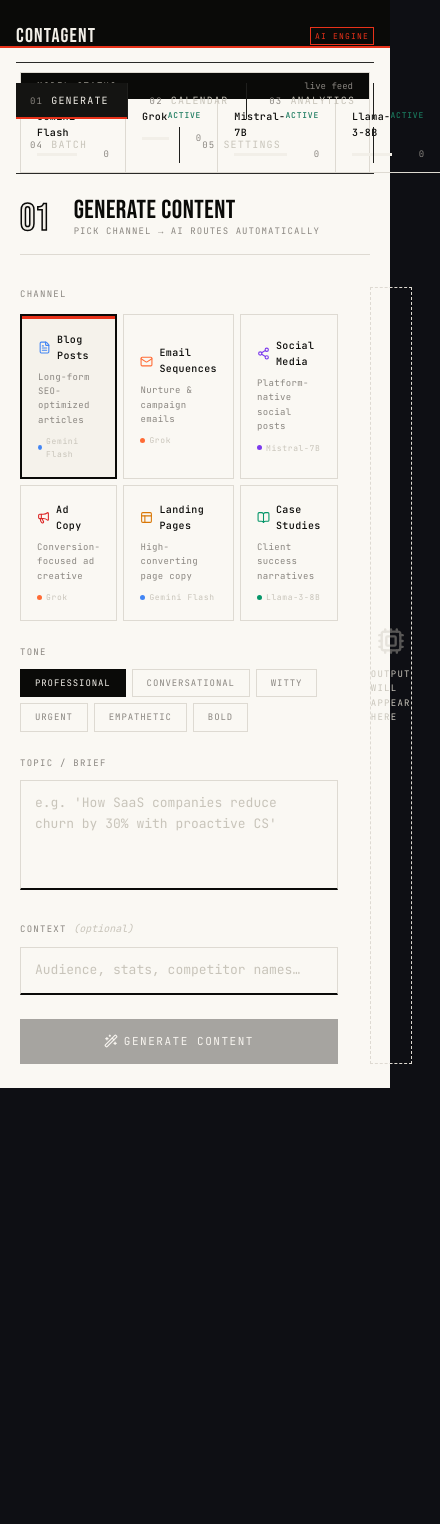
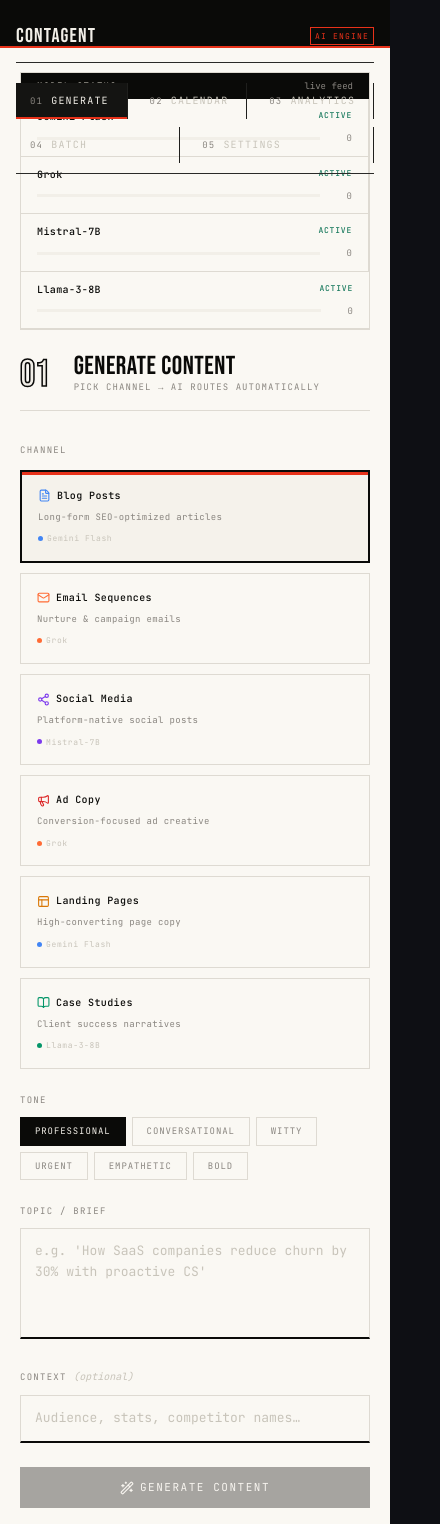
Before and after one commit to Mad-iii/Contagent, a React (Vite) app: page / in a window 390 px wide. Shown: the top 1524 px of the page, 440 px wide, since content can reach past the window. Before the commit the page ends 1088 px from the top, so only its background shows below. Built offline with nearby package versions, Linux system fonts and the light colour scheme.

Commit message:
Made Optimised For Mobile

```diff
--- a/src/components/analytics/AnalyticsDashboard.jsx
+++ b/src/components/analytics/AnalyticsDashboard.jsx
@@ -17,7 +17,7 @@ export default function AnalyticsDashboard() {
       </div>
 
       {/* KPIs */}
-      <div style={{ display: 'grid', gridTemplateColumns: 'repeat(3, 1fr)', gap: 12, marginBottom: 28 }}>
+      <div className="analytics-kpis">
         {[
           { label: 'Total Generated', value: totalGenerated },
           { label: 'Failovers', value: failoverCount, sub: totalGenerated ? `${Math.round((failoverCount / totalGenerated) * 100)}% of total` : '—' },
@@ -32,13 +32,13 @@ export default function AnalyticsDashboard() {
       </div>
 
       {/* Charts */}
-      <div style={{ display: 'grid', gridTemplateColumns: '1fr 1fr', gap: 16, marginBottom: 28 }}>
+      <div className="analytics-charts">
         <div className="fade-up fade-up-2"><VolumeChart targetProgress={targetProgress} /></div>
         <div className="fade-up fade-up-3"><ModelUsageBreakdown byModel={byModel} /></div>
       </div>
 
       {/* Targets */}
-      <div style={{ border: '1px solid var(--border-soft)', background: 'var(--paper)' }} className="fade-up fade-up-4">
+      <div className="analytics-targets fade-up fade-up-4">
         <div style={{ padding: '10px 20px', background: 'var(--ink)', display: 'flex', justifyContent: 'space-between' }}>
           <span style={{ fontSize: 9, letterSpacing: '0.14em', textTransform: 'uppercase', color: 'var(--warm-gray)' }}>Monthly Targets</span>
         </div>
--- a/src/components/batch/BatchGenerator.jsx
+++ b/src/components/batch/BatchGenerator.jsx
@@ -73,15 +73,9 @@ export default function BatchGenerator() {
 
       {running && <div style={{ marginBottom: 24 }}><BatchProgress progress={progress} /></div>}
 
-      <div style={{ display: 'flex', flexDirection: 'column', gap: 8 }}>
+      <div className="batch-list">
         {BATCH_PRESETS.map((preset, i) => (
-          <div key={preset.id} className={`fade-up fade-up-${i + 1}`} style={{
-            display: 'flex', alignItems: 'center', justifyContent: 'space-between',
-            padding: '18px 24px',
-            border: '1px solid var(--border-soft)',
-            borderLeft: '4px solid var(--ink)',
-            background: 'var(--paper)',
-          }}>
+          <div key={preset.id} className={`batch-card fade-up fade-up-${i + 1}`}>
             <div>
               <div style={{ fontSize: 13, fontWeight: 500, letterSpacing: '0.02em', marginBottom: 4 }}>{preset.label}</div>
               <div style={{ fontSize: 10, color: 'var(--muted)' }}>{preset.description}</div>
--- a/src/components/calendar/ContentCalendar.jsx
+++ b/src/components/calendar/ContentCalendar.jsx
@@ -34,9 +34,9 @@ export default function ContentCalendar() {
             <div className="section-sub">Scheduled & drafted pieces</div>
           </div>
         </div>
-        <div style={{ display: 'flex', alignItems: 'center', gap: 8 }}>
+        <div style={{ display: 'flex', flexWrap: 'wrap', alignItems: 'center', gap: 8, justifyContent: 'flex-end' }}>
           <button onClick={prev} className="btn btn-ghost" style={{ padding: '6px 10px' }}><ChevronLeft size={13} /></button>
-          <span style={{ fontFamily: 'Bebas Neue, sans-serif', fontSize: 20, letterSpacing: '0.06em', minWidth: 160, textAlign: 'center' }}>
+          <span style={{ fontFamily: 'Bebas Neue, sans-serif', fontSize: 20, letterSpacing: '0.06em', textAlign: 'center' }}>
             {monthName} {year}
           </span>
           <button onClick={next} className="btn btn-ghost" style={{ padding: '6px 10px' }}><ChevronRight size={13} /></button>
--- a/src/components/generator/ChannelSelector.jsx
+++ b/src/components/generator/ChannelSelector.jsx
@@ -17,7 +17,7 @@ export default function ChannelSelector({ selected, onChange }) {
   };
 
   return (
-    <div style={{ display: 'grid', gridTemplateColumns: 'repeat(3, 1fr)', gap: 6 }}>
+    <div className="channel-grid">
       {Object.values(CONTENT_TYPES).map((ct) => {
         const Icon = ICONS[ct.icon] || FileText;
         const model = getRoutedModel(ct);
--- a/src/components/generator/ContentGenerator.jsx
+++ b/src/components/generator/ContentGenerator.jsx
@@ -25,9 +25,9 @@ export default function ContentGenerator() {
         </div>
       </div>
 
-      <div style={{ display: 'grid', gridTemplateColumns: '1fr 1fr', gap: 32 }}>
+      <div className="generator-grid">
         {/* Left col — controls */}
-        <div style={{ display: 'flex', flexDirection: 'column', gap: 24 }}>
+        <div className="generator-controls">
 
           {/* Channel */}
           <div>
@@ -73,10 +73,9 @@ export default function ContentGenerator() {
           </div>
 
           <button
-            className="btn btn-primary"
+            className="btn btn-primary generator-submit"
             disabled={loading || !topic.trim()}
             onClick={() => generate({ contentType, topic, tone, additionalContext })}
-            style={{ width: '100%', padding: '14px', fontSize: 11, letterSpacing: '0.14em' }}
           >
             <Wand2 size={14} />
             {loading ? 'Generating…' : 'Generate Content'}
--- a/src/components/modelStatus/ModelStatusBar.jsx
+++ b/src/components/modelStatus/ModelStatusBar.jsx
@@ -26,7 +26,7 @@ export default function ModelStatusBar() {
       </div>
 
       {/* Model rows */}
-      <div style={{ display: 'grid', gridTemplateColumns: 'repeat(4, 1fr)' }}>
+      <div className="model-grid">
         {Object.values(MODELS).map((model, i) => {
           const s = modelStatus[model.id];
           const exhausted = s?.isExhausted && s.resetAt > Date.now();
--- a/src/index.css
+++ b/src/index.css
@@ -433,6 +433,79 @@ textarea.input { resize: none; }
 .app-main {
   flex: 1;
   padding: 32px 40px;
+  max-width: 1180px;
+  width: 100%;
+  margin: 0 auto;
+}
+
+.generator-grid {
+  display: grid;
+  grid-template-columns: 1fr 1fr;
+  gap: 32px;
+}
+
+.generator-controls {
+  display: flex;
+  flex-direction: column;
+  gap: 24px;
+}
+
+.generator-submit {
+  width: 100%;
+  padding: 14px;
+  font-size: 11px;
+  letter-spacing: 0.14em;
+}
+
+.channel-grid {
+  display: grid;
+  grid-template-columns: repeat(auto-fit, minmax(180px, 1fr));
+  gap: 10px;
+}
+
+.analytics-kpis {
+  display: grid;
+  grid-template-columns: repeat(3, 1fr);
+  gap: 12px;
+  margin-bottom: 28px;
+}
+
+.analytics-charts {
+  display: grid;
+  grid-template-columns: 1fr 1fr;
+  gap: 16px;
+  margin-bottom: 28px;
+}
+
+.analytics-targets {
+  border: 1px solid var(--border-soft);
+  background: var(--paper);
+}
+
+.batch-list {
+  display: grid;
+  gap: 8px;
+}
+
+.batch-card {
+  display: flex;
+  align-items: center;
+  justify-content: space-between;
+  gap: 16px;
+  padding: 18px 24px;
+  border: 1px solid var(--border-soft);
+  border-left: 4px solid var(--ink);
+  background: var(--paper);
+}
+
+.output-panel {
+  width: 100%;
+}
+
+.model-grid {
+  display: grid;
+  grid-template-columns: repeat(4, 1fr);
+  gap: 0;
 }
 
 .settings-page {
@@ -494,6 +567,33 @@ textarea.input { resize: none; }
     padding: 24px 20px;
   }
 
+  .generator-grid {
+    grid-template-columns: 1fr;
+    gap: 24px;
+  }
+
+  .channel-grid {
+    grid-template-columns: repeat(auto-fit, minmax(180px, 1fr));
+  }
+
+  .analytics-kpis,
+  .analytics-charts {
+    grid-template-columns: 1fr;
+  }
+
+  .model-grid {
+    grid-template-columns: repeat(2, 1fr);
+  }
+
+  .batch-card {
+    flex-direction: column;
+    align-items: flex-start;
+  }
+
+  .batch-card .btn {
+    width: 100%;
+  }
+
   .output-body {
     min-height: 220px;
     max-height: 360px;
@@ -544,6 +644,22 @@ textarea.input { resize: none; }
 
   .section-sub {
     font-size: 9px;
+  }
+
+  .generator-grid {
+    gap: 18px;
+  }
+
+  .channel-grid {
+    grid-template-columns: 1fr;
+  }
+
+  .batch-card {
+    width: 100%;
+  }
+
+  .model-grid {
+    grid-template-columns: 1fr;
   }
 
   .btn {
```
